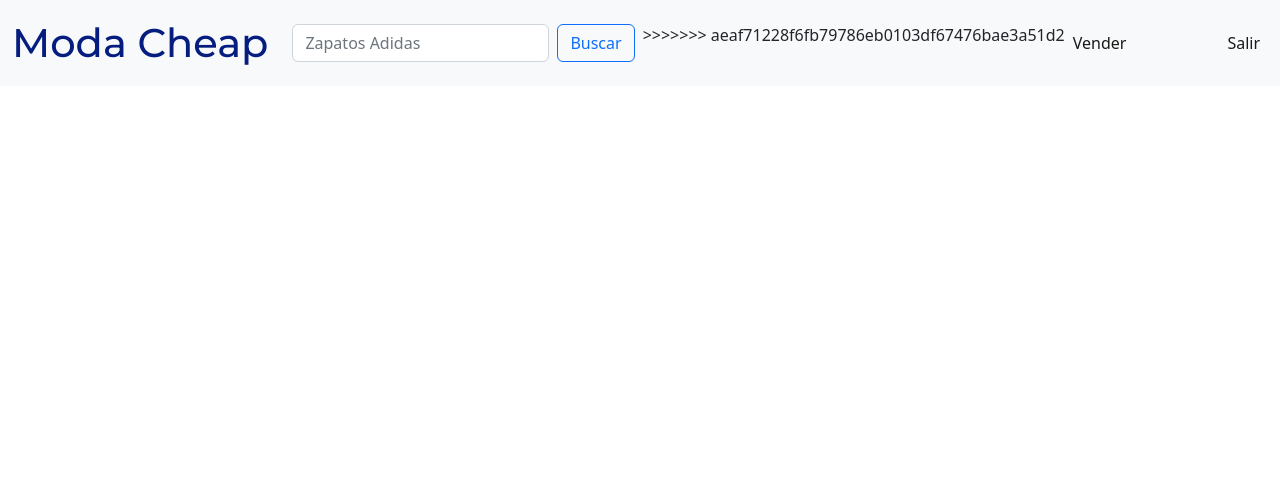
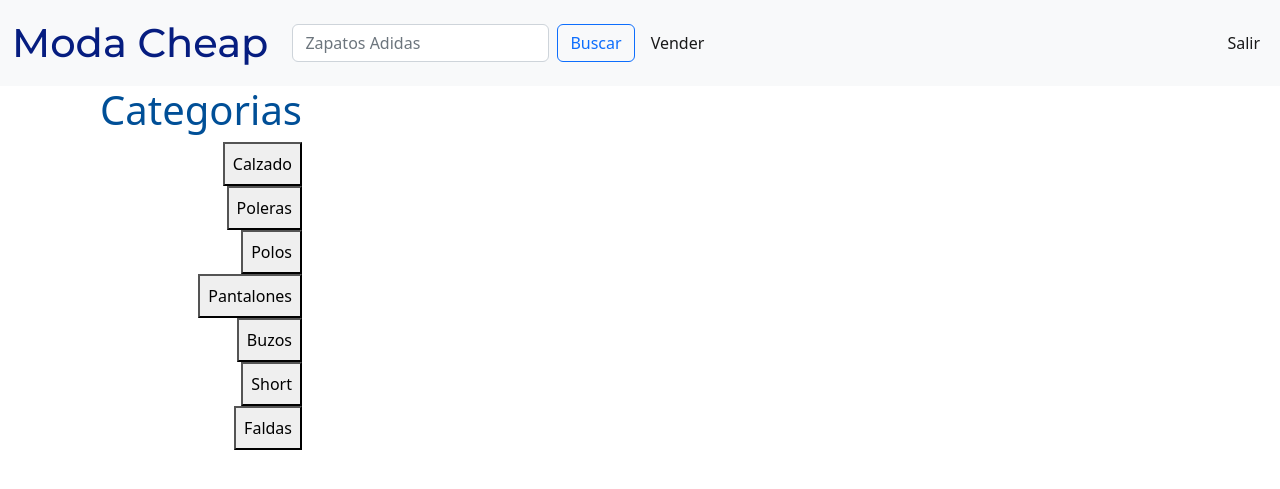
Before and after one commit to jjordanoc/modacheap, a Flask app: page / in a window 1280 px wide. Shown: the top 489 px of the page. Run offline with Flask 2, Linux system fonts and the light colour scheme; the visitor is signed in with stand-in values (Sample User, id 1); data that the repository does not hold is empty.

Commit message:
centrado

```diff
--- a/static/styles/main.css
+++ b/static/styles/main.css
@@ -301,3 +301,23 @@ input[name="r"]{
     font-family: 'Josefin Sans', sans-serif;
 
 }
+
+.flex {
+    font-family: 'Josefin Sans', sans-serif;
+    padding: 5%;
+}
+
+#button_crear{
+    padding: 3%;
+    background-color: #0f209e   ;
+    width: 120px;
+}
+
+.p-2{
+    transition: box-shadow 0.3s ease;
+
+}
+
+.p-21{
+    color: #004F97;
+}
--- a/templates/index.html
+++ b/templates/index.html
@@ -16,5 +16,16 @@
       </div>
     </div>
     {% endfor %}
+    <div class="d-flex align-items-end flex-column" style="height: 20%">
+      <h1 class="mt-auto p-21">Categorias</h1>
+      <button class="p-2">Calzado</button>
+      <button class="p-2">Poleras</button>
+      <button class="p-2">Polos</button>
+      <button class="p-2">Pantalones</button>
+      <button class="p-2">Buzos</button>
+      <button class="p-2">Short</button>
+      <button class="p-2">Faldas</button>
+    </div>
   </div>
+
 {% endblock %}
--- a/templates/layout.html
+++ b/templates/layout.html
@@ -20,10 +20,6 @@
               <button class="navbar-toggler" type="button" data-bs-toggle="collapse" data-bs-target="#navbarNav" aria-controls="navbarNav" aria-expanded="false" aria-label="Toggle navigation">
                 <span class="navbar-toggler-icon"></span>
               </button>
-<<<<<<< HEAD
-              <div class="collapse navbar-collapse d-flex justify-content-end"  id="navbarNav">
-                <ul class="navbar-nav">
-=======
 
               <div class="d-flex collapse navbar-collapse justify-content-end" id="navbarNav">
                 <div class="d-flex collapse justify-content-end ">
@@ -56,7 +52,6 @@
                   <input class="btn btn-outline-primary" type="submit" value="Buscar">
                 </form>
                 <ul class="navbar-nav mb-2 mb-lg-0">
->>>>>>> aeaf71228f6fb79786eb0103df67476bae3a51d2
                   <li class="nav-item">
                     <a class="nav-link active" aria-current="page" href="{{url_for('producto_crear')}}">Vender</a>
                   </li>
--- a/templates/vender.html
+++ b/templates/vender.html
@@ -111,7 +111,7 @@
                 <option value="VILLA MARIA DEL TRIUNFO">VILLA MARIA DEL TRIUNFO</option>
             </select>
         </div>
-        <input type="submit" value="Crear" class="btn btn-primary">
+        <input type="submit" value="Crear" class="btn btn-primary" id="button_crear">
     </div>
 </form>
 
```
Also changed, not shown: static/resources/63rVSvLm6LWbqzSZJVx343649dGwtLnBHAr8q8c7LXe64at2RDTu_historia_Dia_del_emprendimiento_simple_crema_4.png (added), static/resources/7axZTW7ABdCFF3KrHnJ7Ye58WMVDMR8RDgrPnaFw3DtmXCaGaeTu_historia_Dia_del_emprendimiento_simple_crema_4.png (added), static/resources/KHbH7Pq5oNRA7BxsVgQFLRDPHndynskWV7y9faaxQvELuJpgAB1.JPG (added).
